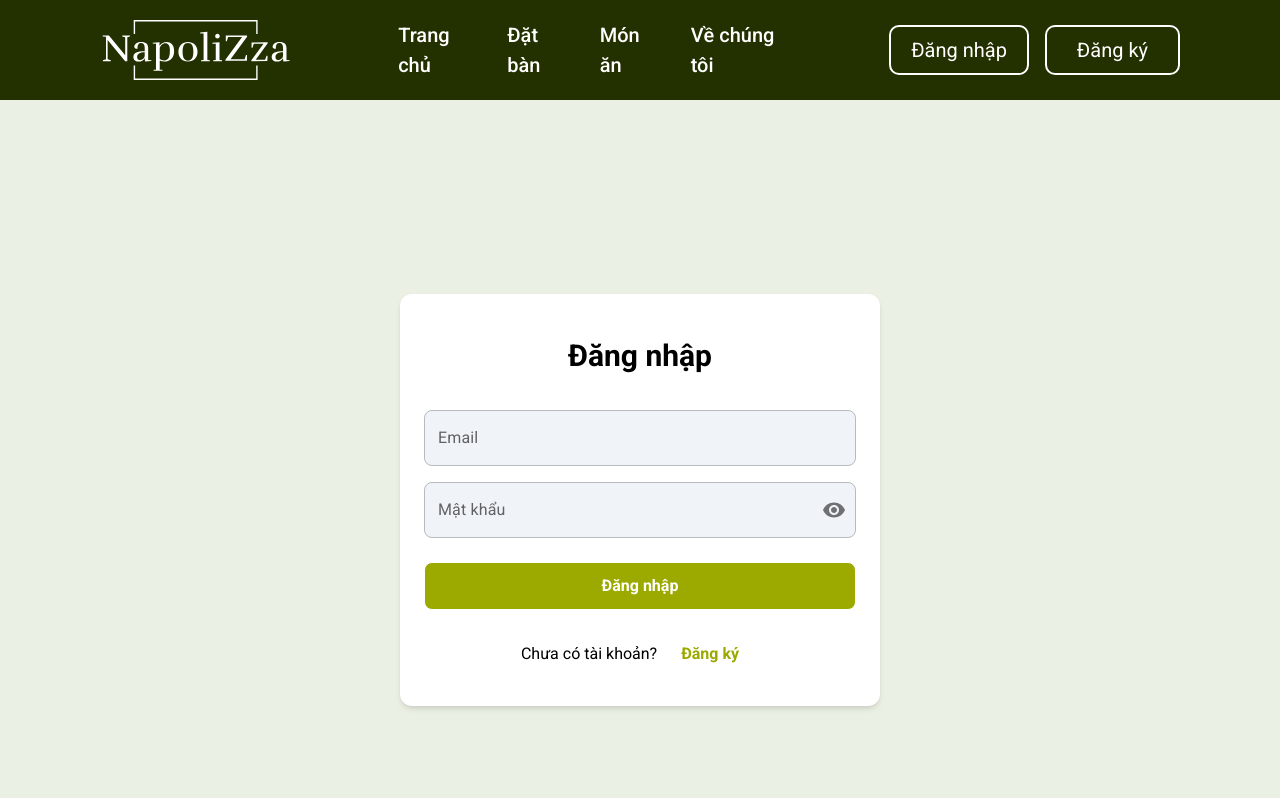
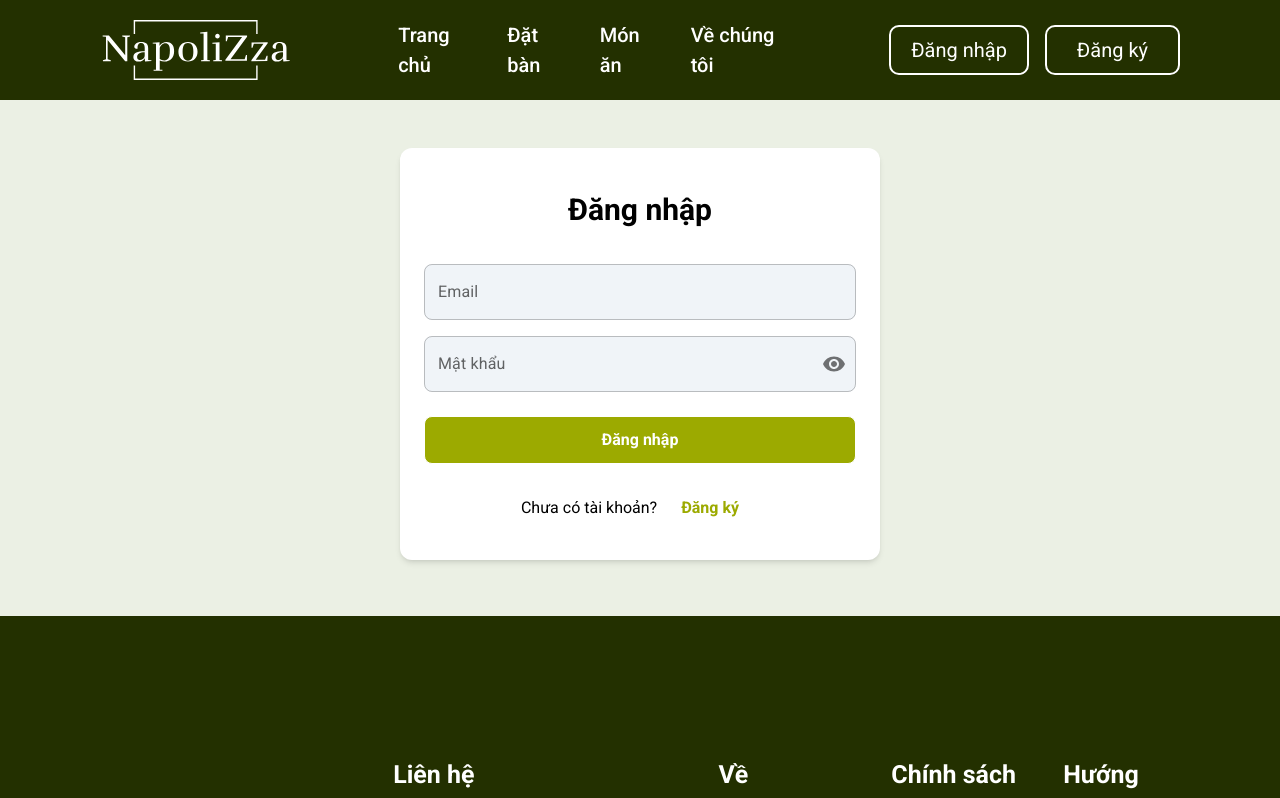
Before and after one commit to LewingKai/NapoliZza_FE, a React (Vite) app: page /dang-nhap in a window 1280 px wide. Shown: the top 798 px of the page. Built offline with nearby package versions, Linux system fonts and the light colour scheme; a web font is replaced by a local one.

Commit message:
feat: update ScrollToTop

```diff
--- a/src/pages/SignIn/index.jsx
+++ b/src/pages/SignIn/index.jsx
@@ -7,6 +7,7 @@ import { Button } from '~/components/ui/Button'
 import { validateEmail, validatePassword } from '~/utils/validation'
 import { Link } from 'react-router-dom'
 import { routes } from '~/configs'
+import ScrollToTop from '~/components/Layout/ScrollToTop'
 
 export default function SignIn() {
   const [formData, setFormData] = useState({
@@ -47,9 +48,9 @@ export default function SignIn() {
   }
 
   return (
-    <div className='min-h-screen flex justify-center items-center'>
+    <div className='flex justify-center items-center'>
       <ToastContainer />
-      <div className='w-[480px] px-6 py-8 bg-white rounded-xl flex flex-col gap-6 shadow-md'>
+      <div className='w-[480px] mt-12 mb-14 px-6 py-8 bg-white rounded-xl flex flex-col gap-6 shadow-md'>
         <div className='text-center text-3xl font-bold leading-loose'>Đăng nhập</div>
         <div className='flex flex-col gap-4'>
           <ValidatedTextField
@@ -76,7 +77,7 @@ export default function SignIn() {
         </Button>
         <div className='text-center'>
           Chưa có tài khoản?{' '}
-          <Link to={routes.SIGNUP}>
+          <Link to={routes.SIGNUP} onClick={ScrollToTop}>
             <Button variant='link' className='text-third font-bold'>
               Đăng ký
             </Button>
--- a/src/pages/SignUp/index.jsx
+++ b/src/pages/SignUp/index.jsx
@@ -17,6 +17,7 @@ import {
   validateBirthday,
 } from '~/utils/validation'
 import { routes } from '~/configs'
+import ScrollToTop from '~/components/Layout/ScrollToTop'
 
 export default function SignUp() {
   const Genders = ['Nam', 'Nữ', 'Khác']
@@ -74,7 +75,7 @@ export default function SignUp() {
   }
 
   return (
-    <div className='min-h-screen flex justify-center items-center'>
+    <div className='flex justify-center items-center'>
       <ToastContainer />
       <div className='w-[480px] my-12 px-6 py-8 bg-white rounded-xl flex flex-col gap-6 shadow-md'>
         <div className='text-center text-3xl font-bold leading-loose'>Tạo tài khoản</div>
@@ -141,7 +142,7 @@ export default function SignUp() {
         </Button>
         <div className='text-center'>
           Đã có tài khoản?{' '}
-          <Link to={routes.SIGNIN}>
+          <Link to={routes.SIGNIN} onClick={ScrollToTop}>
             <Button variant='link' className='text-third font-bold'>
               Đăng nhập
             </Button>
```
Also changed, not shown: src/components/GlobalStyles/Globalstyle.css (line endings or trailing spaces).
